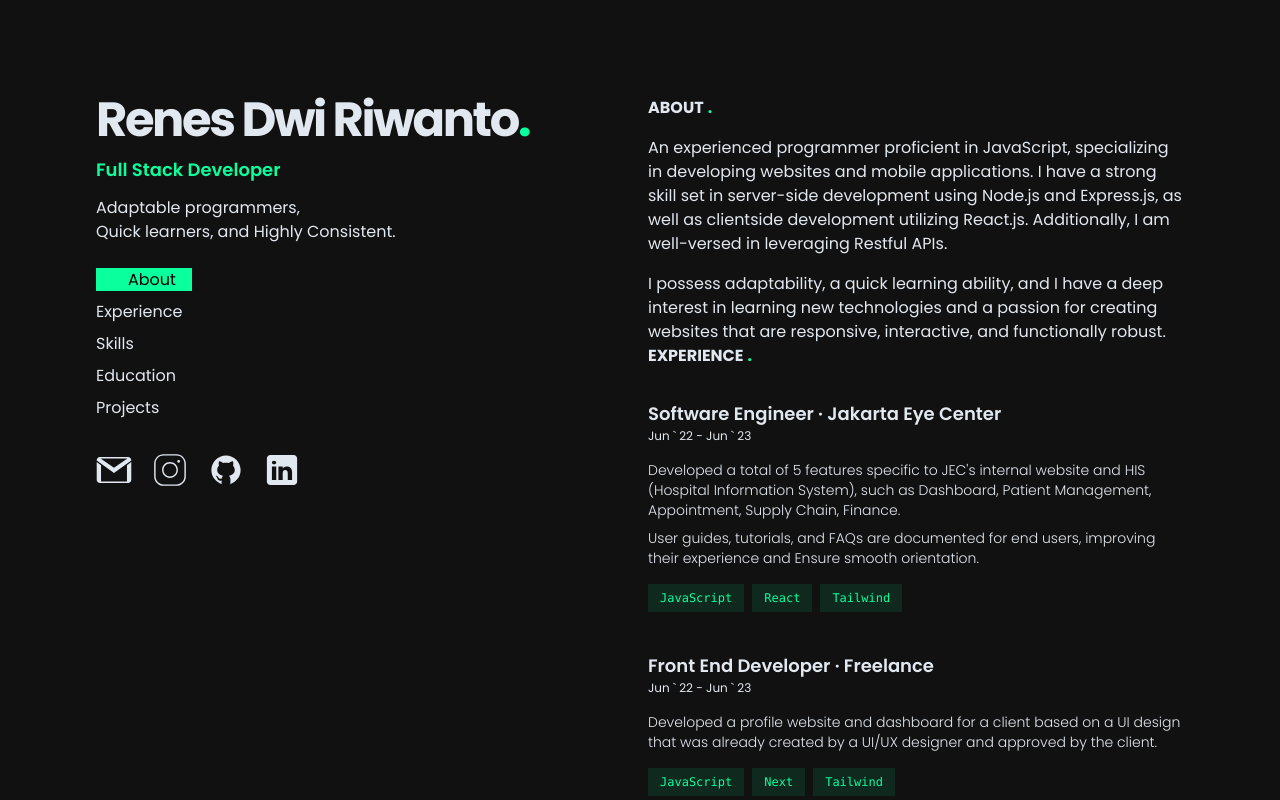
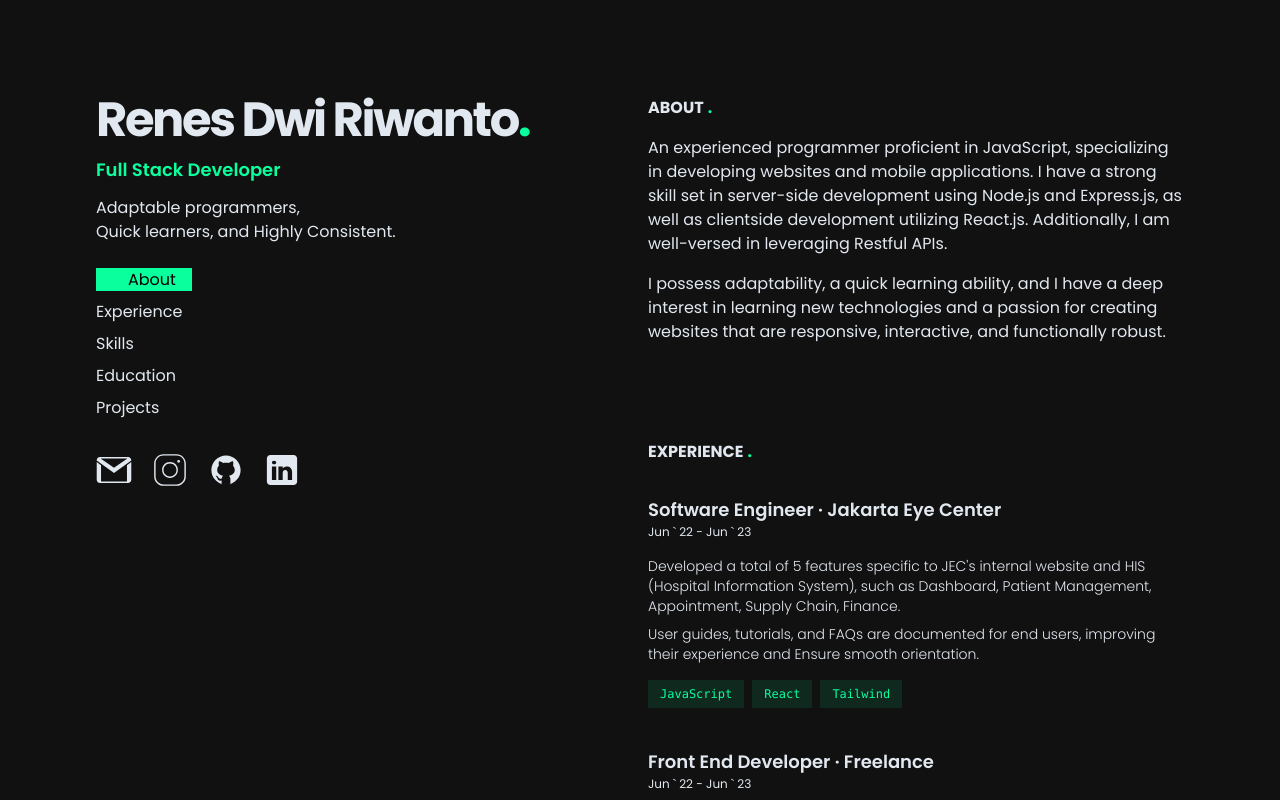
Before and after one commit to renesdwir/renes-portfolio-web, a Next.js app: page / in a window 1280 px wide. Shown: the top 800 px of the page. Built offline with nearby package versions, Linux system fonts and the light colour scheme.

Commit message:
fix padding

```diff
--- a/src/components/experience.component.tsx
+++ b/src/components/experience.component.tsx
@@ -6,7 +6,7 @@ import { experience_data } from "@/data/data";
 const Experience = () => {
   const datas = experience_data;
   return (
-    <section id="experience" className="pt-16 mb-16 lg:pt-0 lg:mb-36 ">
+    <section id="experience" className="pt-16  lg:pt-24  ">
       <Title text="Experience" />
       <div className="flex flex-col ">
         {datas.map(({ at, date, description, link, position, tech }, idx) => (
```
